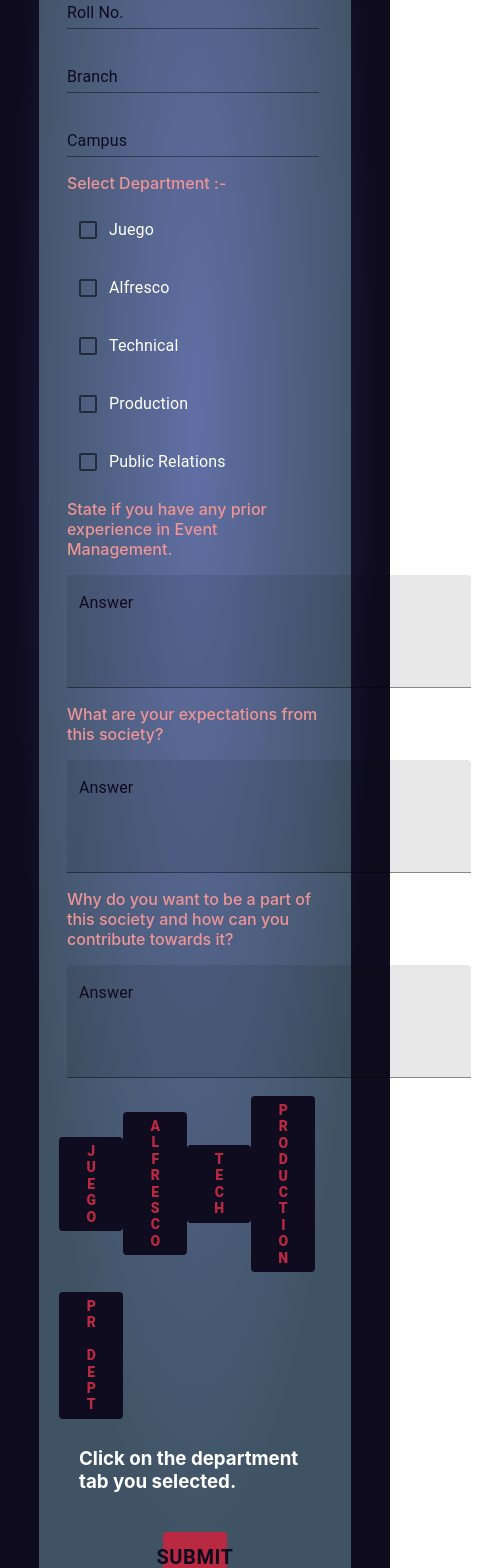
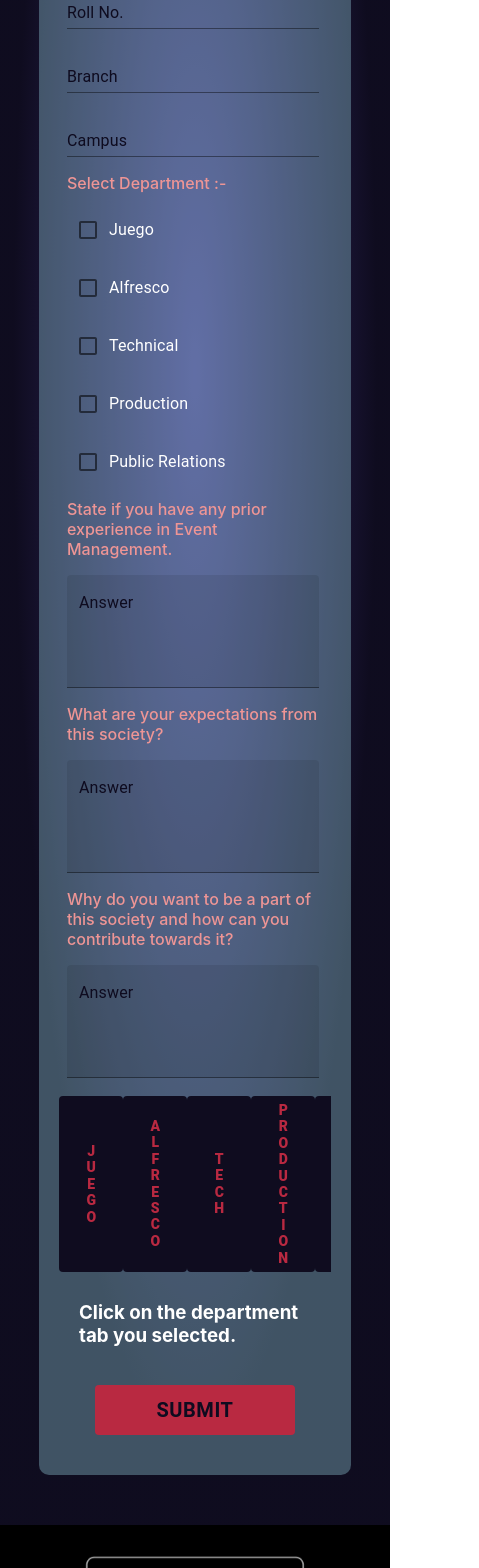
Before and after one commit to Venatus-Tech/react-frontend, a React (Create React App) app: page /regform in a window 390 px wide. Shown: the part 432-2000 px from the top of the page, 479 px wide, since content can reach past the window. Built offline with nearby package versions, Linux system fonts and the light colour scheme.

Commit message:
responsive form

```diff
--- a/src/screens/form/Form.css
+++ b/src/screens/form/Form.css
@@ -15,3 +15,24 @@
   margin: 10px 0px !important;
   font-weight: 800 !important;
 }
+
+.smallMultiline {
+  width: 40ch !important;
+}
+
+.largeMultiline {
+  width: 80ch !important;
+}
+
+@media screen and (max-width: 955px) {
+  .buttonsDiv {
+    display: flex;
+    overflow: scroll;
+  }
+  .smallMultiline {
+    width: 25ch !important;
+  }
+  .largeMultiline {
+    width: 25ch !important;
+  }
+}
--- a/src/screens/form/GeneralForm.js
+++ b/src/screens/form/GeneralForm.js
@@ -251,7 +251,7 @@ const General = () => {
       </Snackbar>
       <Grid item container className={classes.formDiv}>
         <h1 style={{ textAlign: "center", color: "#ee9595" }}>
-          Recruitment form 2021
+          Recruitment Form 2021
         </h1>
         <Grid container>
           <Grid item sm={4}>
@@ -400,7 +400,8 @@ const General = () => {
                 variant="filled"
                 rows={4}
                 multiline
-                style={{ width: "40ch" }}
+                className="smallMultiline"
+                // style={{ width: "40ch" }}
                 onChange={formik.handleChange}
                 value={formik.values.expInManagement}
                 onBlur={formik.handleBlur}
@@ -423,7 +424,8 @@ const General = () => {
                 variant="filled"
                 rows={4}
                 multiline
-                style={{ width: "40ch" }}
+                className="smallMultiline"
+                // style={{ width: "40ch" }}
                 onChange={formik.handleChange}
                 value={formik.values.expectationFromSoc}
                 onBlur={formik.handleBlur}
@@ -447,7 +449,8 @@ const General = () => {
                 variant="filled"
                 rows={4}
                 multiline
-                style={{ width: "40ch" }}
+                className="smallMultiline"
+                // style={{ width: "40ch" }}
                 onChange={formik.handleChange}
                 value={formik.values.whyVenatusHowContribute}
                 onBlur={formik.handleBlur}
@@ -462,7 +465,7 @@ const General = () => {
             </form>
           </Grid>
           <Grid item sm={8} container>
-            <Grid item sm={1}>
+            <Grid item xs={12} sm={1} className="buttonsDiv">
               <Button
                 disabled={!interest.isJuego}
                 name="juegoOn"
@@ -589,7 +592,7 @@ const General = () => {
                 </span>{" "}
               </Button>
             </Grid>
-            <Grid item sm={11} style={{ padding: "0px 20px" }}>
+            <Grid item sm={11} style={{ padding: "0px 20px", width: "100%" }}>
               {activeTab === "juego" ? (
                 <div>
                   <p>Briefly state why you picked juego?</p>
@@ -601,7 +604,8 @@ const General = () => {
                     variant="filled"
                     rows={4}
                     multiline
-                    style={{ width: "80ch" }}
+                    className="largeMultiline"
+                    // style={{ width: "80ch" }}
                     helperText={
                       interest.isJuego && formik.values.whyJuego === ""
                         ? "*Required"
@@ -625,7 +629,8 @@ const General = () => {
                     variant="filled"
                     rows={2}
                     multiline
-                    style={{ width: "80ch" }}
+                    className="largeMultiline"
+                    // style={{ width: "80ch" }}
                     onChange={formik.handleChange}
                     value={formik.values.gamerTag}
                     error={
@@ -652,7 +657,8 @@ const General = () => {
                     variant="filled"
                     rows={2}
                     multiline
-                    style={{ width: "80ch" }}
+                    className="largeMultiline"
+                    // style={{ width: "80ch" }}
                     onChange={formik.handleChange}
                     value={formik.values.platform}
                     onBlur={formik.handleBlur}
@@ -686,7 +692,8 @@ const General = () => {
                     variant="filled"
                     rows={8}
                     multiline
-                    style={{ width: "80ch" }}
+                    className="largeMultiline"
+                    // style={{ width: "80ch" }}
                     onChange={formik.handleChange}
                     value={formik.values.designGame}
                     onBlur={formik.handleBlur}
@@ -713,7 +720,8 @@ const General = () => {
                     variant="filled"
                     rows={4}
                     multiline
-                    style={{ width: "80ch" }}
+                    className="largeMultiline"
+                    // style={{ width: "80ch" }}
                     onChange={formik.handleChange}
                     value={formik.values.whyTech}
                     onBlur={formik.handleBlur}
@@ -738,7 +746,8 @@ const General = () => {
                     variant="filled"
                     rows={4}
                     multiline
-                    style={{ width: "80ch" }}
+                    className="largeMultiline"
+                    // style={{ width: "80ch" }}
                     onChange={formik.handleChange}
                     value={formik.values.expectations}
                     onBlur={formik.handleBlur}
@@ -762,7 +771,8 @@ const General = () => {
                     name="github"
                     variant="filled"
                     multiline
-                    style={{ width: "80ch" }}
+                    className="largeMultiline"
+                    // style={{ width: "80ch" }}
                     onChange={formik.handleChange}
                     value={formik.values.github}
                     onBlur={formik.handleBlur}
@@ -787,7 +797,8 @@ const General = () => {
                     variant="filled"
                     rows={2}
                     multiline
-                    style={{ width: "80ch" }}
+                    className="largeMultiline"
+                    // style={{ width: "80ch" }}
                     onChange={formik.handleChange}
                     value={formik.values.techStack}
                     onBlur={formik.handleBlur}
@@ -813,7 +824,8 @@ const General = () => {
                     variant="filled"
                     rows={5}
                     multiline
-                    style={{ width: "80ch" }}
+                    className="largeMultiline"
+                    // style={{ width: "80ch" }}
                     onChange={formik.handleChange}
                     value={formik.values.problemSolved}
                     onBlur={formik.handleBlur}
@@ -893,7 +905,8 @@ const General = () => {
                     variant="filled"
                     rows={4}
                     multiline
-                    style={{ width: "80ch" }}
+                    className="largeMultiline"
+                    // style={{ width: "80ch" }}
                     onChange={formik.handleChange}
                     value={formik.values.experienceProd}
                     onBlur={formik.handleBlur}
@@ -917,7 +930,8 @@ const General = () => {
                     variant="filled"
                     rows={4}
                     multiline
-                    style={{ width: "80ch" }}
+                    className="largeMultiline"
+                    // style={{ width: "80ch" }}
                     onChange={formik.handleChange}
                     value={formik.values.prevWork}
                     onBlur={formik.handleBlur}
@@ -936,7 +950,8 @@ const General = () => {
                     variant="filled"
                     rows={4}
                     multiline
-                    style={{ width: "80ch" }}
+                    className="largeMultiline"
+                    // style={{ width: "80ch" }}
                     onChange={formik.handleChange}
                     value={formik.values.experiencePR}
                     onBlur={formik.handleBlur}
@@ -953,7 +968,8 @@ const General = () => {
                     variant="filled"
                     rows={4}
                     multiline
-                    style={{ width: "80ch" }}
+                    className="largeMultiline"
+                    // style={{ width: "80ch" }}
                     onChange={formik.handleChange}
                     value={formik.values.strategies}
                     onBlur={formik.handleBlur}
@@ -978,7 +994,7 @@ const General = () => {
 
         <Button
           style={{
-            width: "20%",
+            width: "200px",
             height: "50px",
             color: "#0e0b1f",
             background: "#b92941",
```
Also changed, not shown: 1 other file (tests, documents, lock files or other folders).
